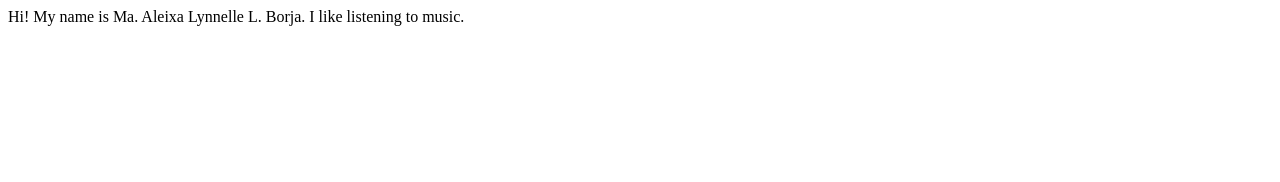
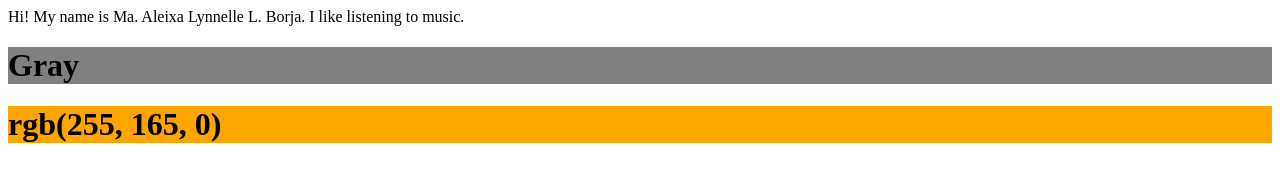
Before and after one commit to aleixalynn/Myfirst_page, a plain HTML site: page index.html in a window 1280 px wide. Drawn offline with Linux system fonts and the light colour scheme.

Commit message:
Update index.html

```diff
--- a/index.html
+++ b/index.html
@@ -2,5 +2,7 @@
 <html>
   <body>
     Hi! My name is Ma. Aleixa Lynnelle L. Borja. I like listening to music.
+    <h1 style="background-color:Gray;">Gray</h1>
+    <h1 style="background-color:rgb(255, 165, 0);">rgb(255, 165, 0)</h1>
   </body>
 </html>
```
